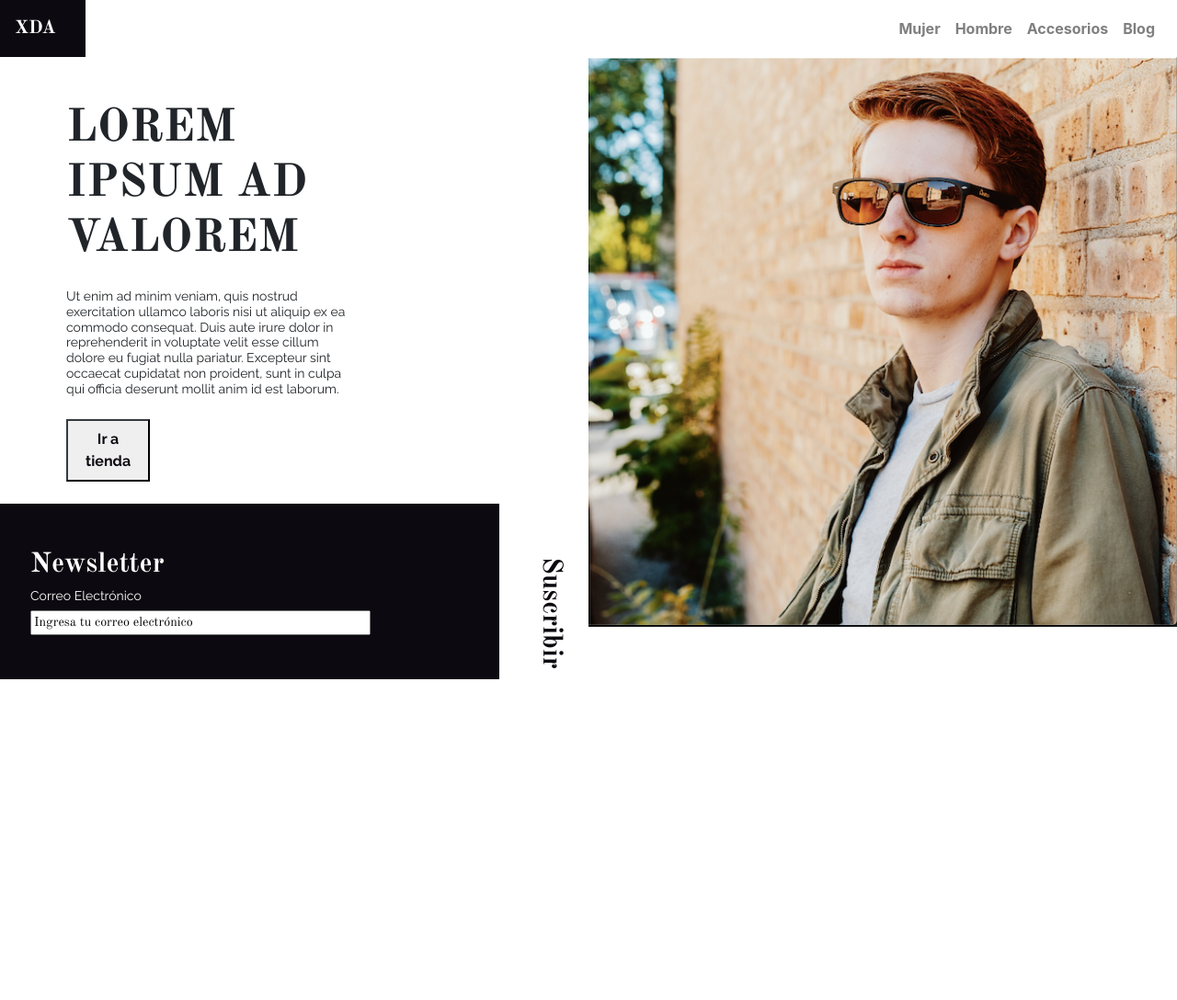
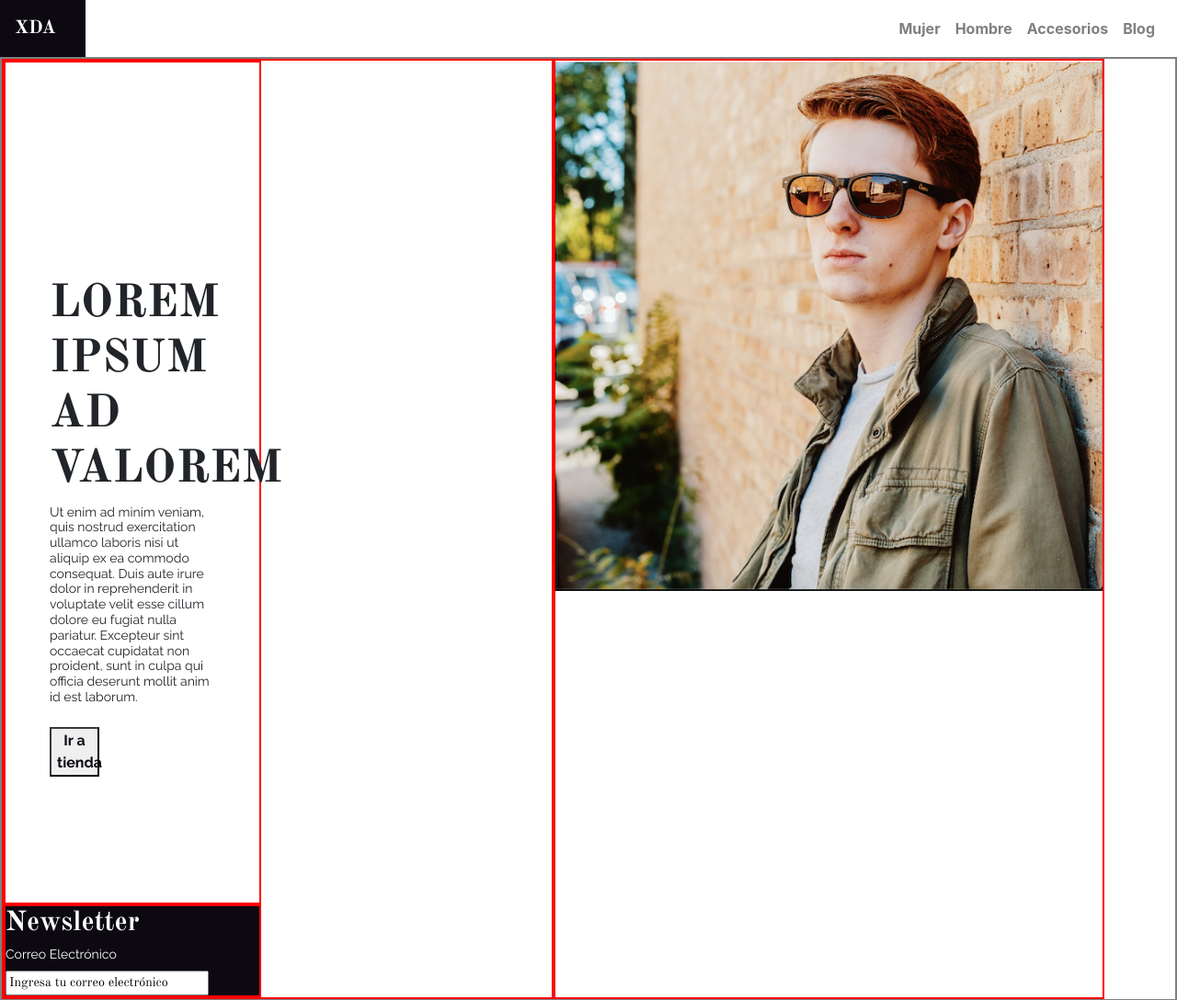
Before and after one commit to javieratorresm/Tienda_XDA, a plain HTML site: page index.html in a window 1280 px wide. Shown: the whole page at 92% size. Before the commit the page ends 800 px from the top, so only its background shows below. Drawn offline with nearby package versions, Linux system fonts and the light colour scheme.

Commit message:
Cmbio estructura

```diff
--- a/assets/sass/layout/_footer.scss
+++ b/assets/sass/layout/_footer.scss
@@ -1,16 +1,24 @@
 
 .footer {
-    display: flex;
+    display: inline-block;
+    width: 100%;
+
 
     &__div{
     width: 100%;
+    height: 100%;
+
     }
     &__input{
       background-color: $smokyblack;
       color: $white;
-      display: grid;
+      width: 100%;
+      height: 100%;
+
       }
     &--rotar{
+      height: 100%;
+
       background-color: $white;
       color: $smokyblack;
 
@@ -31,3 +39,6 @@
 
       }
     }
+
+    .container-fluid{
+    }
--- a/assets/sass/layout/_main-section.scss
+++ b/assets/sass/layout/_main-section.scss
@@ -1,12 +1,28 @@
 
 .main-section{
 
+  min-height: 600px;
+  width: 100%;
+  box-sizing: border-box;
+  border: 2px solid #808080;
+  display: inline-flex;
+
+  &__div{
+    width: 47%;
+    border: 2px solid red;
+
+  }
   &__foto{
     width: 100%;
 
   }
-  &__main{
-    width: 70%;
+  &--divv{
+    padding-bottom: 15%;
+    padding-top: 35%;
+  }
+
+  &--foter{
+    display: inline-block;
 
   }
 }
@@ -17,8 +33,29 @@
 }
 
 
-.container{
-  margin: 0;
-  padding: 0;
-  width: 100%;
-}
+
+.footer {
+
+    &--rotar{
+      height: 100%;
+
+      background-color: $white;
+      color: $smokyblack;
+
+          /* Chrome y Safari */
+          -webkit-transform: rotate(90deg);
+
+          /* Firefox */
+          -moz-transform: rotate(90deg);
+
+          /* Opera */
+          -o-transform: rotate(90deg);
+
+          /* IE 9 */
+          -ms-transform: rotate(90deg);
+
+          /* IE 8 */
+          filter:progid:DXImageTransform.Microsoft.BasicImage(rotation=3);
+
+      }
+    }
--- a/index.html
+++ b/index.html
@@ -40,41 +40,25 @@
 
 
 <section class="main-section">
-<div class="container-fluid">
-  <div class="row">
-    <div class="col-sm-6 no_padding">
-    <div class="main-section__main p-4">
+  <div class="main-section main-section__div main-section--foter ">
+    <div class="main-section--divv main-section__div">
       <h1 class=" px-5 pt-4">LOREM IPSUM AD VALOREM</h1>
-      <h6 class="px-5 py-3 pr-5">Ut enim ad minim veniam, quis nostrud exercitation ullamco laboris nisi ut aliquip ex ea commodo consequat. Duis aute irure dolor in reprehenderit in voluptate velit esse cillum dolore eu fugiat nulla pariatur. Excepteur sint occaecat cupidatat non proident, sunt in culpa qui officia deserunt mollit anim id est laborum.</h6>
-      <div class="px-5">
-      <button class="button btn-outline-dark py-2 " type="button" name="button">Ir a tienda</button>
+          <h6 class="px-5 pb-3 pr-5">Ut enim ad minim veniam, quis nostrud exercitation ullamco laboris nisi ut aliquip ex ea commodo consequat. Duis aute irure dolor in reprehenderit in voluptate velit esse cillum dolore eu fugiat nulla pariatur. Excepteur sint occaecat cupidatat non proident, sunt in culpa qui officia deserunt mollit anim id est laborum.</h6>
+          <div class="px-5 pb-5">
+          <button class="button btn-outline-dark" type="button" name="button">Ir a tienda</button>
           </div>
       </div>
-      <footer class="footer">
-    <div class="container">
-      <div class="row">
-        <div class="col-sm-10 footer__input p-5">
+      <div class="main-section__div">
+        <div class="footer__input">
                   <h2>Newsletter</h2>
                   <h6>Correo Electrónico</h6>
                   <input class="inputs" type="text" name="" value="Ingresa tu correo electrónico">
         </div>
-
-      <div class="col-sm-2 p-5">
-        <h2 class="footer--rotar">Suscribir</h2>
       </div>
   </div>
 
-    </div>
-      </footer>
-
-    </div>
-
-    <div class="col-sm-6 no_padding">
-      <div class="main-section">
-        <img class="main-section__foto" src="assets/images/foto.png" alt="">
-      </div>
-    </div>
-  </div>
+  <div class="main-section__div ">
+    <img class="main-section__foto img-fluid " src="assets/images/foto.png" alt="">
 
   </div>
 
```
Also changed, not shown: assets/css/main.css, 1 other file. Lines whose indentation alone changed are shown as unchanged.
